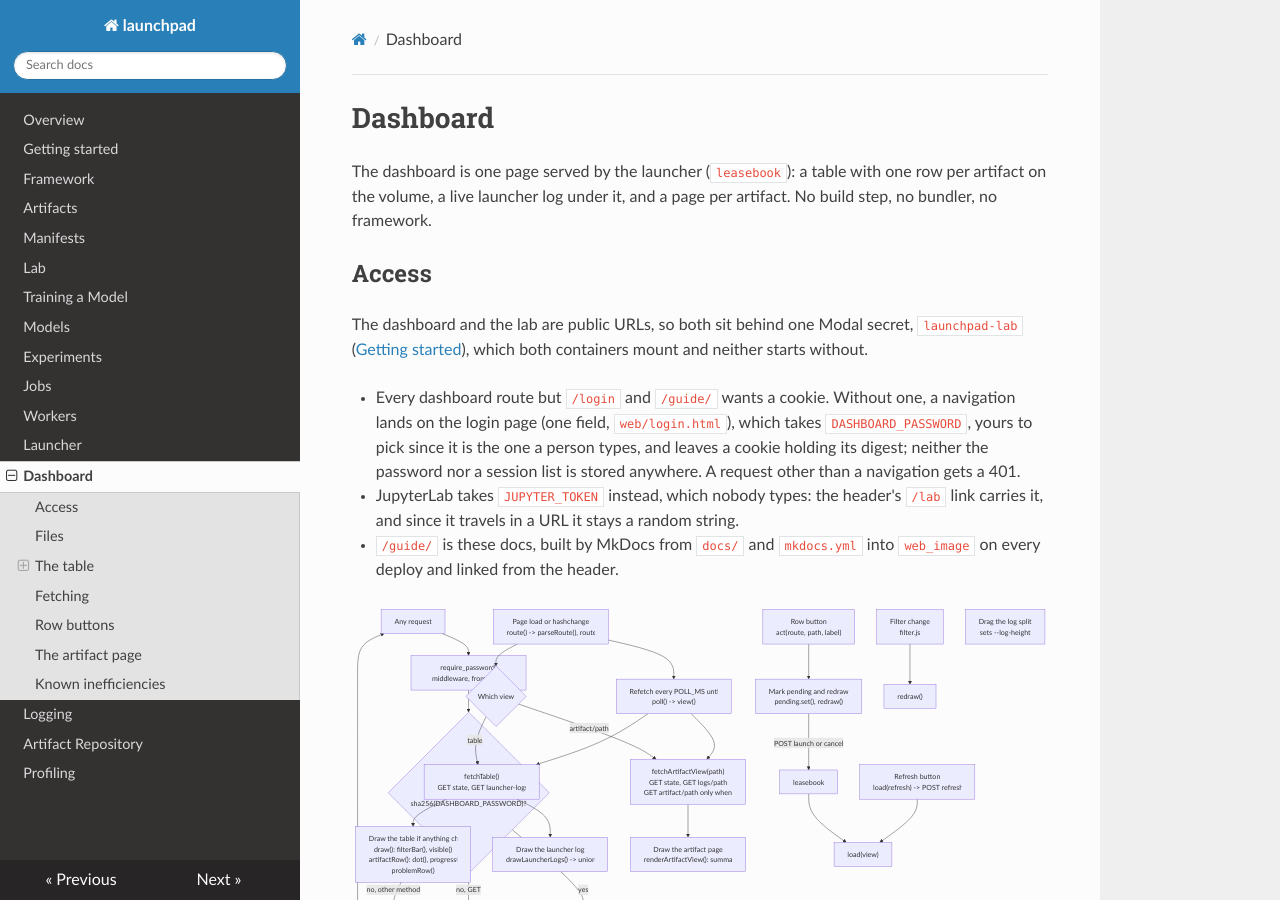
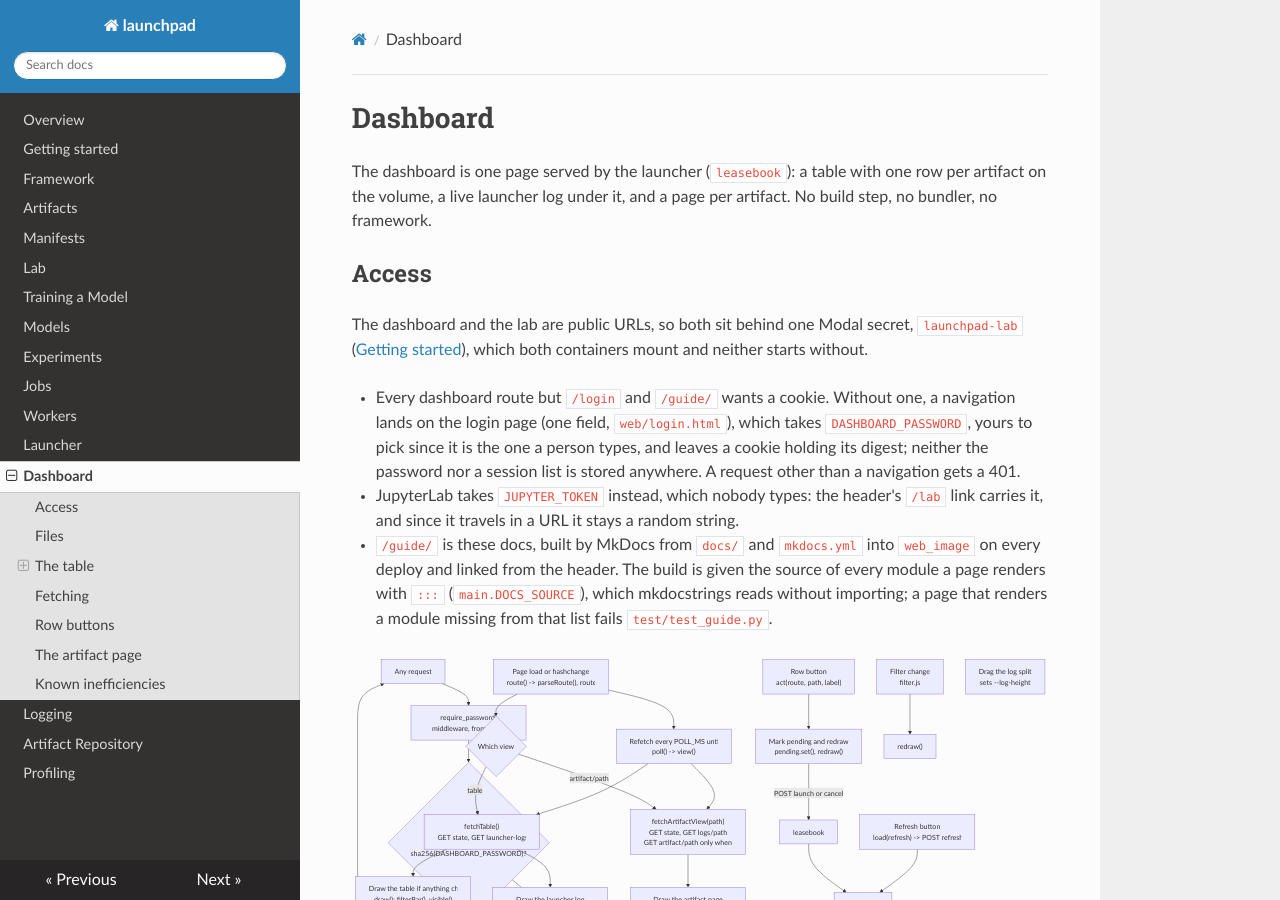
Before and after one commit to ocanphys/launchpad, an MkDocs documentation site: the page built from docs/dashboard.md, in a window 1280 px wide and 900 px high. Built offline with MkDocs 1.6.1, drawn with Linux system fonts in a browser that asks for light colours; nearby versions of some CDN libraries.

Commit message:
Guide build gets the source of every module the docs render
The web image built /guide/ from docs/ and mkdocs.yml alone, so every :::
block failed with "No module named 'artifacts'": mkdocstrings reads a module's
source and found none. The image now copies main.DOCS_SOURCE beside
mkdocs.yml, and test/test_guide.py fails when the pages and that list
disagree.

Co-Authored-By: Claude Opus 5.5 <noreply@anthropic.com>

````diff
--- a/docs/dashboard.md
+++ b/docs/dashboard.md
@@ -19,7 +19,10 @@ containers mount and neither starts without.
   `/lab` link carries it, and since it travels in a URL it stays a random
   string.
 - `/guide/` is these docs, built by MkDocs from `docs/` and `mkdocs.yml` into
-  `web_image` on every deploy and linked from the header.
+  `web_image` on every deploy and linked from the header. The build is given
+  the source of every module a page renders with `:::` (`main.DOCS_SOURCE`),
+  which mkdocstrings reads without importing; a page that renders a module
+  missing from that list fails `test/test_guide.py`.
 
 ```mermaid
 flowchart TD
````
Also changed, not shown: main.py (+12 -1 lines), 1 other file.
